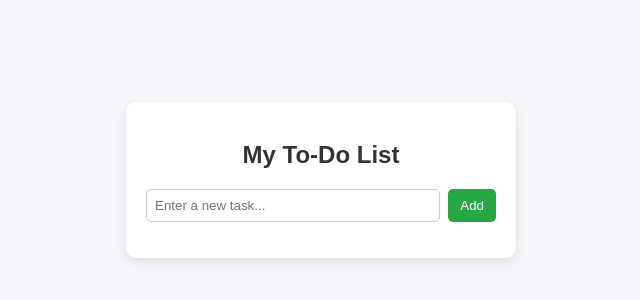
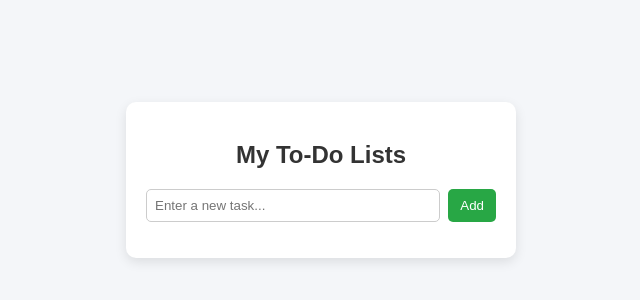
Before and after one commit to yaswanth2503/Todolist, a plain HTML site: page index.html in a window 1280 px wide. Shown: the part 220-520 px from the top of the page, 319-959 px from the left. Drawn offline with Linux system fonts and the light colour scheme.

```diff
--- a/index.html
+++ b/index.html
@@ -89,7 +89,7 @@
 </head>
 <body>
   <div class="todo-container">
-    <h2>My To-Do List</h2>
+    <h2>My To-Do Lists</h2>
     <div class="input-section">
       <input type="text" id="taskInput" placeholder="Enter a new task...">
       <button onclick="addTask()">Add</button>
```
